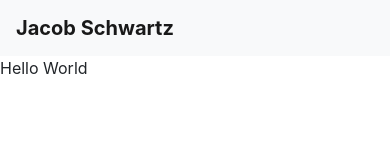
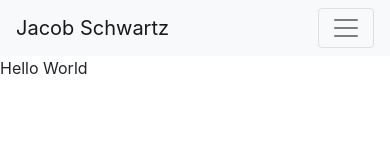
Before and after one commit to JTSchwartz/jtschwartz.github.io, a plain HTML site: page index.html in a window 390 px wide. Drawn offline with nearby package versions, Linux system fonts and the light colour scheme.

Commit message:
Removed Brand bold and uncommented button

```diff
--- a/index.html
+++ b/index.html
@@ -17,10 +17,10 @@
 
     <header>
         <nav class="navbar navbar-expand-lg navbar-light bg-light">
-            <a class="navbar-brand" href="#" onclick="false"><strong>Jacob Schwartz</strong></a>
-            <!--<button class="navbar-toggler" type="button" data-toggle="collapse" data-target="#navbarNavDropdown" aria-controls="navbarNavDropdown" aria-expanded="false" aria-label="Toggle navigation">-->
-                <!--<span class="navbar-toggler-icon"></span>-->
-            <!--</button>-->
+            <a class="navbar-brand" href="#" onclick="false">Jacob Schwartz</a>
+            <button class="navbar-toggler" type="button" data-toggle="collapse" data-target="#navbarNavDropdown" aria-controls="navbarNavDropdown" aria-expanded="false" aria-label="Toggle navigation">
+                <span class="navbar-toggler-icon"></span>
+            </button>
             <div class="collapse navbar-collapse" id="navbarNavDropdown">
                 <ul class="navbar-nav">
                     <li class="nav-item active">
```
